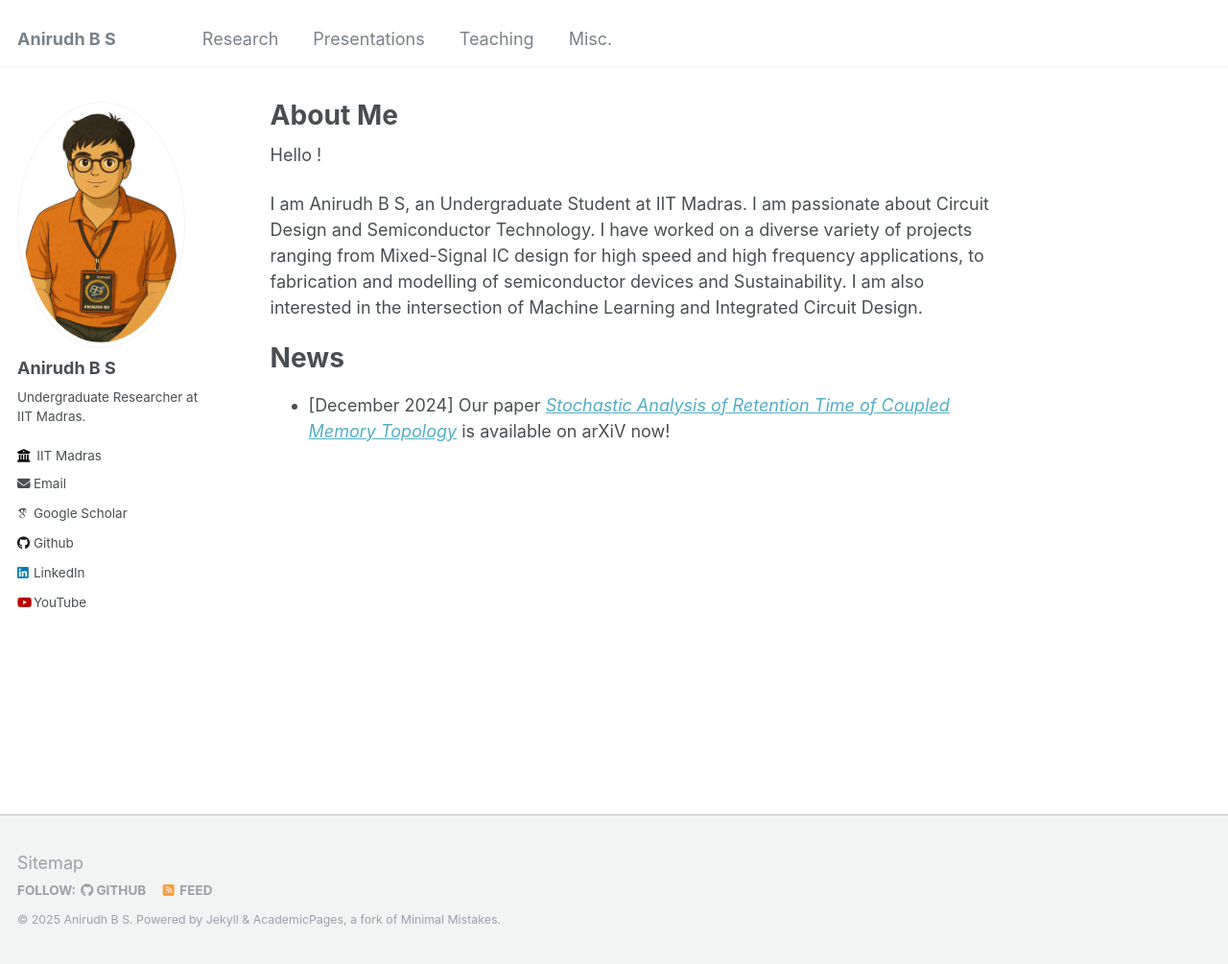
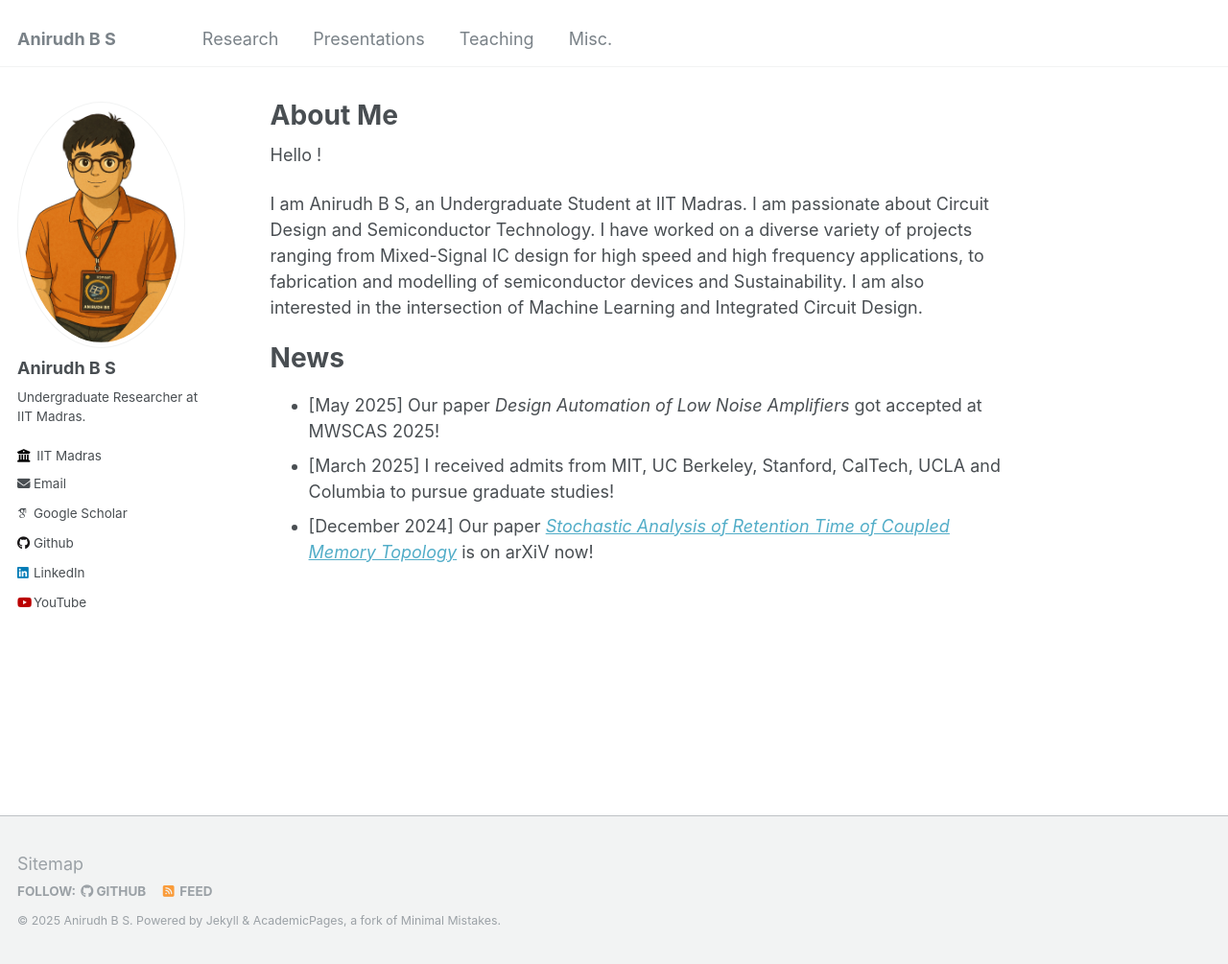
Before and after one commit to ANIRUDHBS1/ANIRUDHBS1.github.io, a Jekyll site: the page built from _pages/about.md, in a window 1280 px wide and 1005 px high. Shown: the whole window at 96% size. Built offline with Jekyll 4.4.1, drawn with Linux system fonts in a browser that asks for light colours; some web fonts are replaced.

Commit message:
Update about.md

```diff
--- a/_pages/about.md
+++ b/_pages/about.md
@@ -14,4 +14,6 @@ I am Anirudh B S, an Undergraduate Student at IIT Madras. I am passionate about
 
 # News
 
-- [December 2024] Our paper [*Stochastic Analysis of Retention Time of Coupled Memory Topology*](https://arxiv.org/abs/2412.13197) is available on arXiV now!
+- [May 2025] Our paper *Design Automation of Low Noise Amplifiers* got accepted at MWSCAS 2025!
+- [March 2025] I received admits from MIT, UC Berkeley, Stanford, CalTech, UCLA and Columbia to pursue graduate studies!
+- [December 2024] Our paper [*Stochastic Analysis of Retention Time of Coupled Memory Topology*](https://arxiv.org/abs/2412.13197) is on arXiV now!
```
